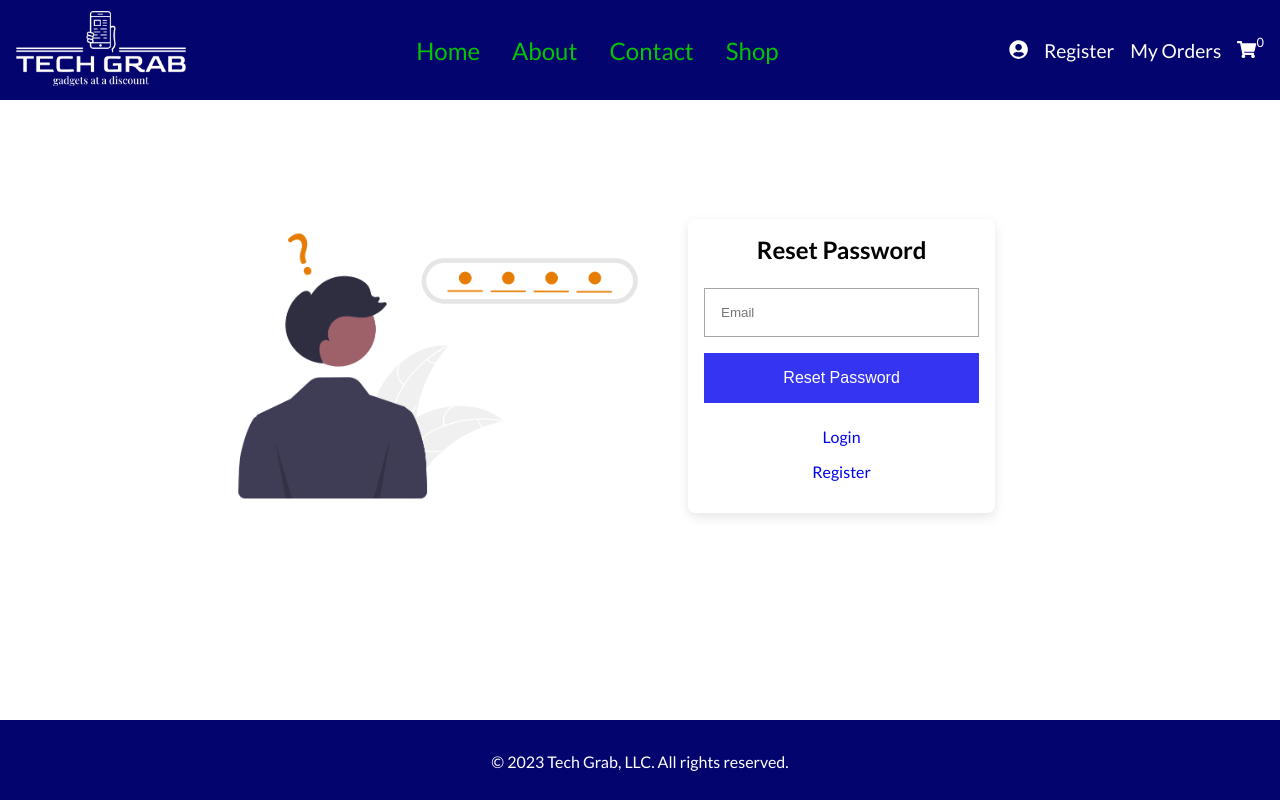
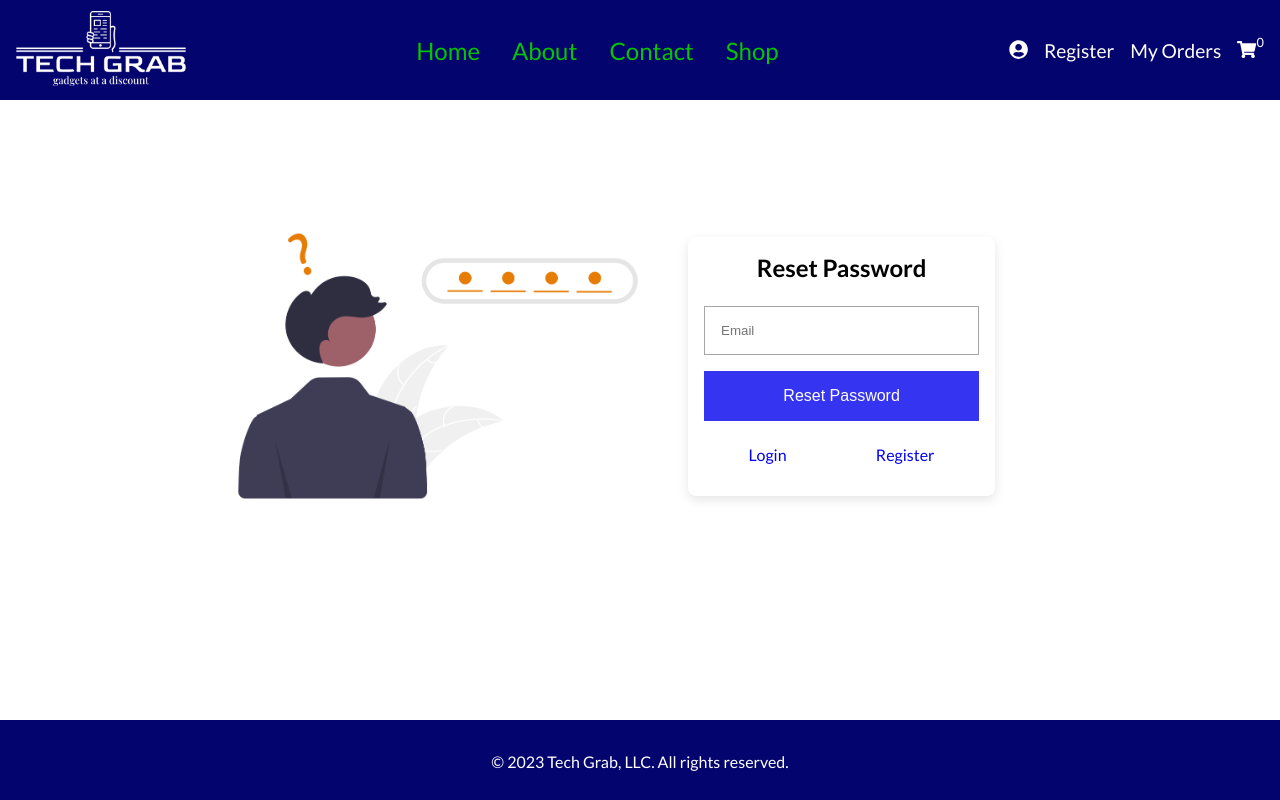
Before and after one commit to kaecodes/techgrab-react-redux-fb, a React (Create React App) app: page /reset in a window 1280 px wide. Built offline with nearby package versions, Linux system fonts and the light colour scheme.

Commit message:
Update styles for auth files

```diff
--- a/src/pages/auth/auth.css
+++ b/src/pages/auth/auth.css
@@ -43,3 +43,8 @@ button.google {
 form p {
   margin: 1rem auto;
 }
+
+.reset-links {
+  display: flex;
+  justify-content: space-between;
+}
```
